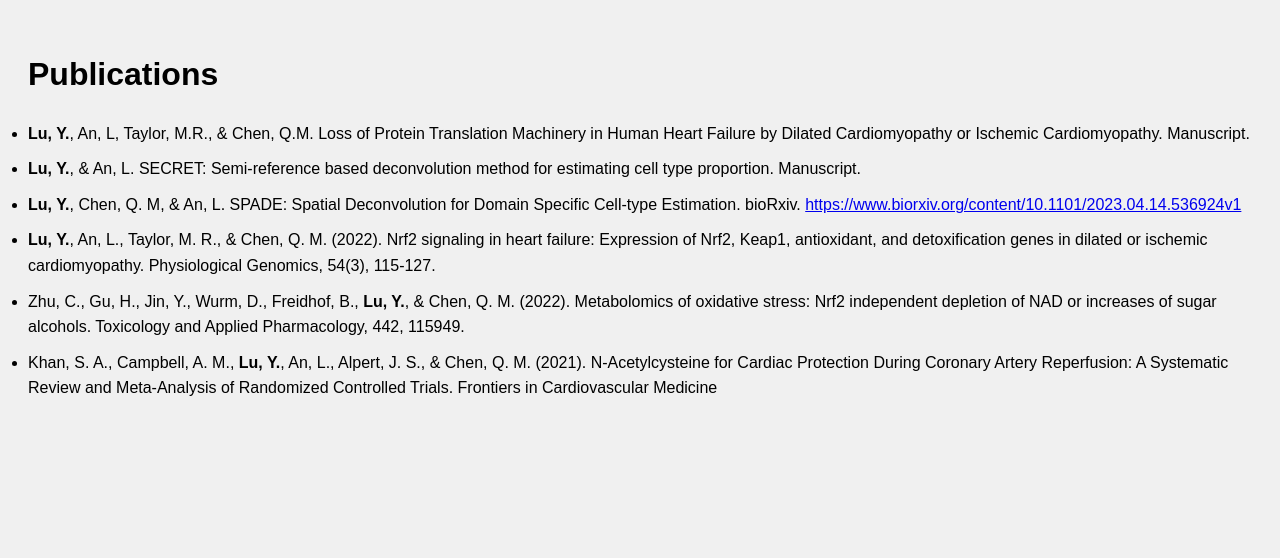
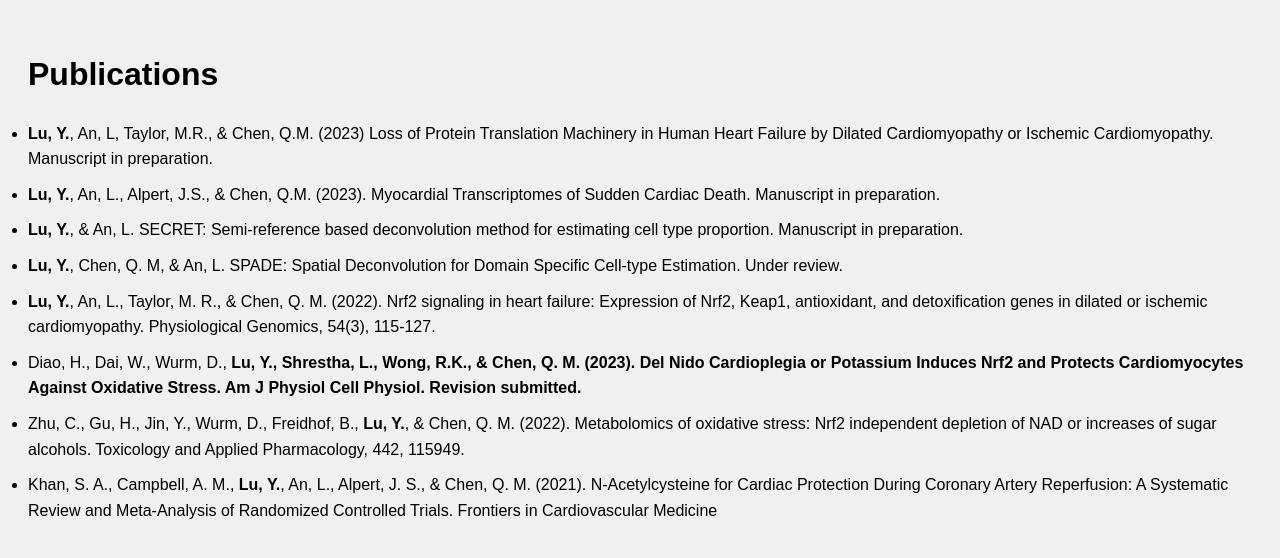
Before and after one commit to YyLu5/yylu5.github.io, a Jekyll site: the page publication.html, which Jekyll copies as it is, in a window 1280 px wide. Shown: the top 558 px of the page. Built offline with Jekyll 4.4.1, drawn with Linux system fonts in a browser that asks for light colours.

Commit message:
Update publication.html

```diff
--- a/publication.html
+++ b/publication.html
@@ -25,9 +25,11 @@
 <body>
     <h1>Publications</h1>
     <ul>
-        <li><span style="font-weight: bold;">Lu, Y.</span>, An, L, Taylor, M.R., &amp; Chen, Q.M. Loss of Protein Translation Machinery in Human Heart Failure by Dilated Cardiomyopathy or Ischemic Cardiomyopathy. Manuscript.</li>
-        <li><span style="font-weight: bold;">Lu, Y.</span>, &amp; An, L. SECRET: Semi-reference based deconvolution method for estimating cell type proportion. Manuscript.</li>
-        <li><span style="font-weight: bold;">Lu, Y.</span>, Chen, Q. M, &amp; An, L. SPADE: Spatial Deconvolution for Domain Specific Cell-type Estimation. bioRxiv. <a href="https://www.biorxiv.org/content/10.1101/2023.04.14.536924v1">https://www.biorxiv.org/content/10.1101/2023.04.14.536924v1</a></li>
+        <li><span style="font-weight: bold;">Lu, Y.</span>, An, L, Taylor, M.R., &amp; Chen, Q.M. (2023) Loss of Protein Translation Machinery in Human Heart Failure by Dilated Cardiomyopathy or Ischemic Cardiomyopathy. Manuscript in preparation.</li>
+        <li><span style="font-weight: bold;">Lu, Y.</span>, An, L., Alpert, J.S., &amp; Chen, Q.M. (2023). Myocardial Transcriptomes of Sudden Cardiac Death. Manuscript in preparation.</li>
+        <li><span style="font-weight: bold;">Lu, Y.</span>, &amp; An, L. SECRET: Semi-reference based deconvolution method for estimating cell type proportion. Manuscript in preparation.</li>
+        <li><span style="font-weight: bold;">Lu, Y.</span>, Chen, Q. M, &amp; An, L. SPADE: Spatial Deconvolution for Domain Specific Cell-type Estimation. Under review.</li>
         <li><span style="font-weight: bold;">Lu, Y.</span>, An, L., Taylor, M. R., &amp; Chen, Q. M. (2022). Nrf2 signaling in heart failure: Expression of Nrf2, Keap1, antioxidant, and detoxification genes in dilated or ischemic cardiomyopathy. Physiological Genomics, 54(3), 115-127.</li>
+        <li>Diao, H., Dai, W., Wurm, D., <span style="font-weight: bold;">Lu, Y.<span style="font-weight: bold;">, Shrestha, L., Wong, R.K., &amp; Chen, Q. M. (2023). Del Nido Cardioplegia or Potassium Induces Nrf2 and Protects Cardiomyocytes Against Oxidative Stress. Am J Physiol Cell Physiol. Revision submitted.</li>
         <li>Zhu, C., Gu, H., Jin, Y., Wurm, D., Freidhof, B., <span style="font-weight: bold;">Lu, Y.</span>, &amp; Chen, Q. M. (2022). Metabolomics of oxidative stress: Nrf2 independent depletion of NAD or increases of sugar alcohols. Toxicology and Applied Pharmacology, 442, 115949.</li>
         <li>Khan, S. A., Campbell, A. M., <span style="font-weight: bold;">Lu, Y.</span>, An, L., Alpert, J. S., &amp; Chen, Q. M. (2021). N-Acetylcysteine for Cardiac Protection During Coronary Artery Reperfusion: A Systematic Review and Meta-Analysis of Randomized Controlled Trials. Frontiers in Cardiovascular Medicine
```
